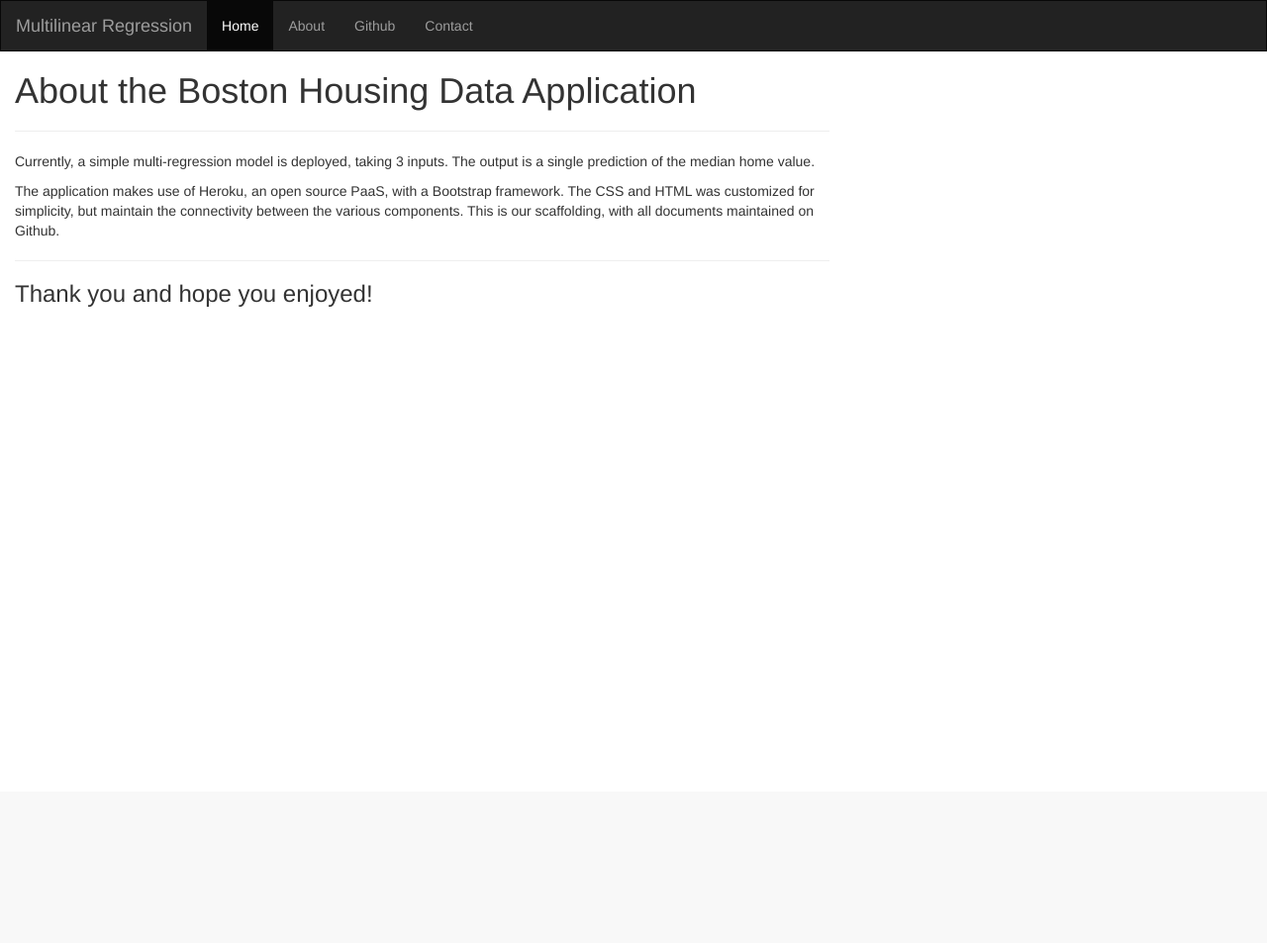
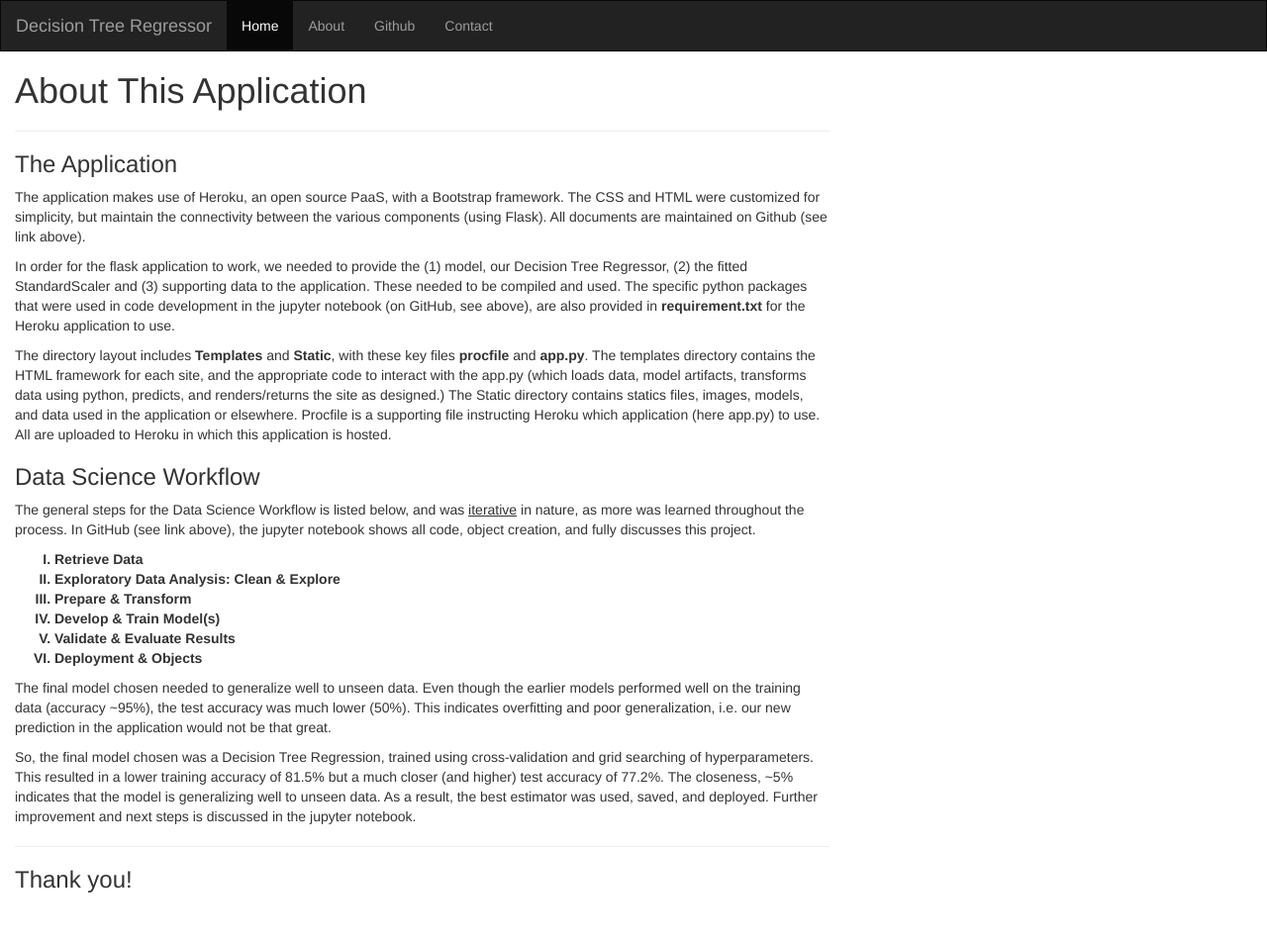
Before and after one commit to radleap/Application-Boston-Housing-Value-Prediction, a Flask app: page /about in a window 1280 px wide. Shown: the whole page at 99% size. Before the commit the page ends 310 px from the top, so only its background shows below. Run offline with Flask 2, Linux system fonts and the light colour scheme; parts of the project's set-up code (start-up, migrations or seed data) failed here and were passed over; some libraries are stand-ins or nearby versions.

Commit message:
Updated the Jupyter Notebook, HTML Templates and hyperlinks, ReadMe, and tested the updated application and layout locally.

```diff
--- a/templates/about.html
+++ b/templates/about.html
@@ -1,7 +1,7 @@
 <!DOCTYPE html>
 <html lang="en">
 <head>
-  <title>Multilinear Regression Boston Housing Application</title>
+  <title>Decision Tree Regressor - Boston Housing Application</title>
   <meta charset="utf-8">
   <meta name="viewport" content="width=device-width, initial-scale=1">
   <link rel="stylesheet" href="https://maxcdn.bootstrapcdn.com/bootstrap/3.4.1/css/bootstrap.min.css">
@@ -51,13 +51,13 @@
         <span class="icon-bar"></span>
         <span class="icon-bar"></span>
       </button>
-      <a class="navbar-brand" href="#">Multilinear Regression</a>
+      <a class="navbar-brand" href="#">Decision Tree Regressor</a>
     </div>
     <div class="collapse navbar-collapse" id="myNavbar">
       <ul class="nav navbar-nav">
         <li class="active"><a href='/'>Home</a></li>
         <li><a href='/about'>About</a></li>
-        <li><a href="https://github.com/radleap/Machine-Learning-Boston-Housing-Value-Prediction">Github</a></li>
+        <li><a href="https://github.com/radleap/Application-Boston-Housing-Value-Prediction">Github</a></li>
         <li><a href="https://www.linkedin.com/in/benjamin-jacobson-29540559/">Contact</a></li>
       </ul>
     </div>
@@ -67,13 +67,32 @@
 <div class="container-fluid text-center">
   <div class="row content">
     <div class="col-sm-8 text-left">
-      <h1>About the Boston Housing Data Application</h1>
+      <h1>About This Application</h1>
       <hr>
-      <p>Currently, a simple multi-regression model is deployed, taking 3 inputs. The output is a single prediction of the median home value.</p>
-      <p>The application makes use of Heroku, an open source PaaS, with a Bootstrap framework. The CSS and HTML was customized for simplicity, but maintain the connectivity between the various components. This is our scaffolding, with all documents maintained on Github.</p>
+      <h3>The Application</h3>
+      <p>
+        The application makes use of Heroku, an open source PaaS, with a Bootstrap framework. The CSS and HTML were customized for simplicity, but maintain the connectivity between the various components (using Flask). All documents are maintained on Github (see link above).</p>
+      <p>In order for the flask application to work, we needed to provide the (1) model, our Decision Tree Regressor, (2) the fitted StandardScaler and (3) supporting data to the application. These needed to be compiled and used. The specific python packages that were used in code development in the jupyter notebook (on GitHub, see above), are also provided in <b>requirement.txt</b> for the Heroku application to use.</p>
+      <p>The directory layout includes <b>Templates</b> and <b>Static</b>, with these key files  <b>procfile</b> and <b>app.py</b>. The templates directory contains the HTML framework for each site, and the appropriate code to interact with the app.py (which loads data, model artifacts, transforms data using python, predicts, and renders/returns the site as designed.) The Static directory contains statics files, images, models, and data used in the application or elsewhere. Procfile is a supporting file instructing Heroku which application (here app.py) to use. All are uploaded to Heroku in which this application is hosted.</P>
+<h3>Data Science Workflow</h3>
+<p>The general steps for the Data Science Workflow is listed below, and was <u>iterative</u> in nature, as more was learned throughout the process. In GitHub (see link above), the jupyter notebook shows all code, object creation, and fully discusses this project.</p>
+<p>
+  <b><ol type="I">
+  <li>Retrieve Data</li>
+  <li>Exploratory Data Analysis: Clean & Explore</li>
+  <li>Prepare & Transform</li>
+  <li>Develop & Train Model(s)</li>
+  <li>Validate & Evaluate Results</li>
+  <li>Deployment & Objects</li>
+</ol></b>
+</p>
+<p> The final model chosen needed to generalize well to unseen data. Even though the earlier models performed well on the training data (accuracy ~95%), the test accuracy was much lower (50%). This indicates overfitting and poor generalization, i.e. our new prediction in the application would not be that great.</p>
+<p> So, the final model chosen was a Decision Tree Regression, trained using cross-validation and grid searching of hyperparameters. This resulted in a lower training accuracy of 81.5% but a much closer (and higher) test accuracy of 77.2%. The closeness, ~5% indicates that the model is generalizing well to unseen data. As a result, the best estimator was used, saved, and deployed. Further improvement and next steps is discussed in the jupyter notebook.</p>
 
 <hr>
-      <h3>Thank you and hope you enjoyed!</h3>
+      <h3>Thank you!</h3>
+<br>
+<br>
     </div>
   </div>
 </div>
```
Also changed, not shown: templates/index.html (+24 -7 lines), templates/output.html (+9 -7 lines), README.md, 2 other files.
